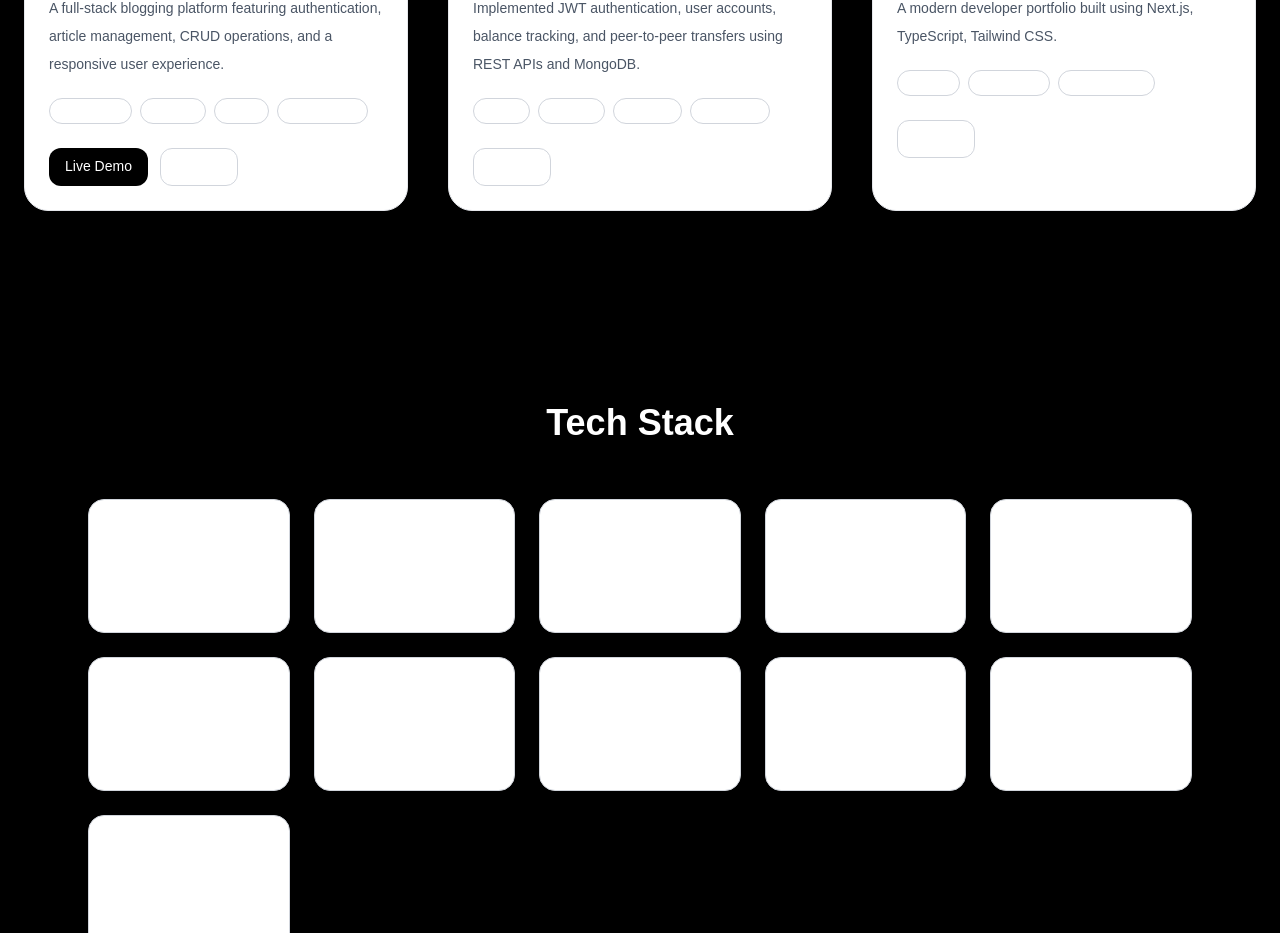
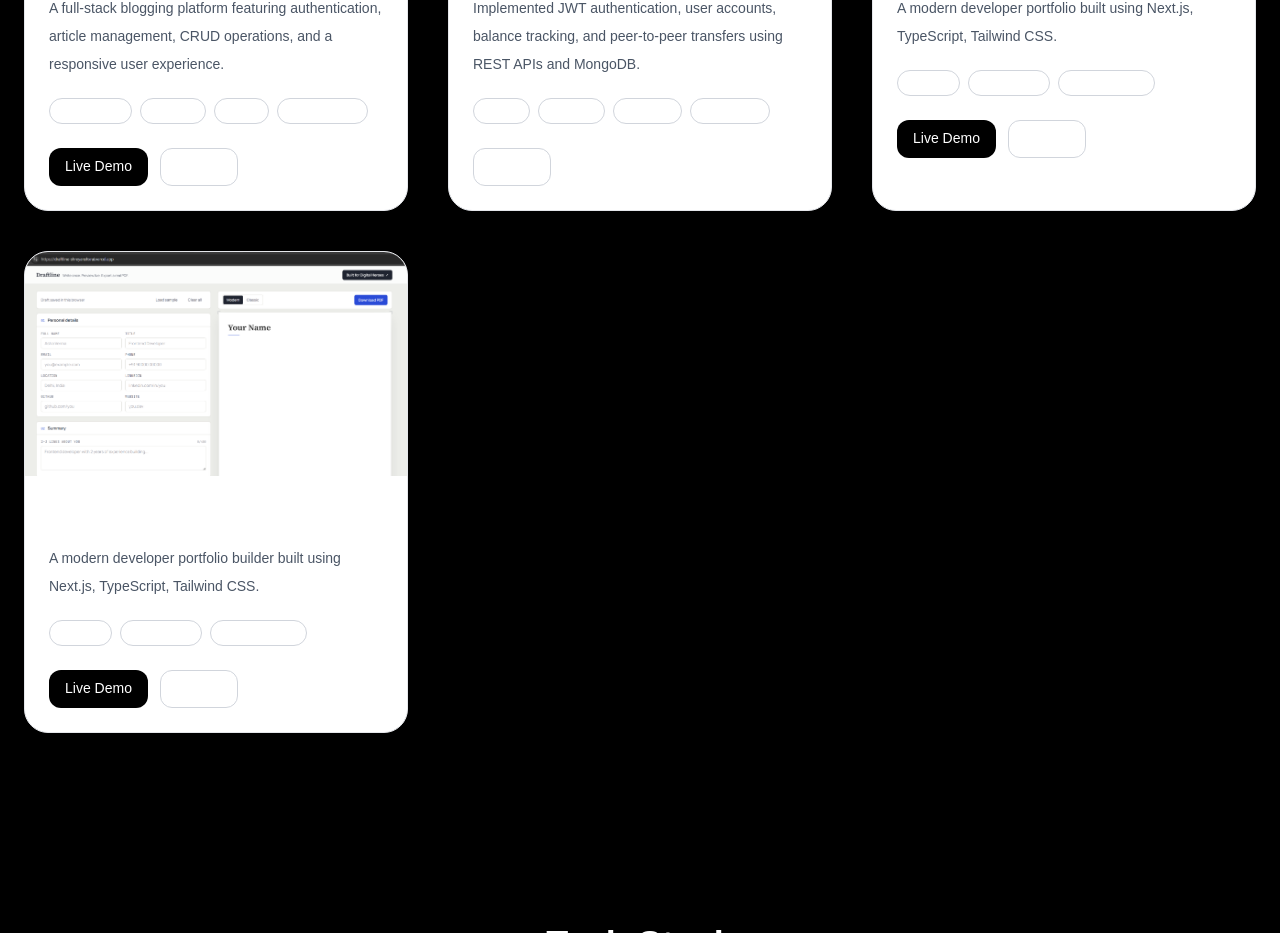
Before and after one commit to shreyanshxrai/my-portfolio, a Next.js app: page /projects in a window 1280 px wide. Shown: the part 620-1553 px from the top of the page. Built offline with nearby package versions, Linux system fonts and the light colour scheme.

Commit message:
added a new project

```diff
--- a/src/app/projects/page.tsx
+++ b/src/app/projects/page.tsx
@@ -49,9 +49,28 @@ const projects = [
 
     ],
     github:
-      "https://github.com/shreyanshxrai/my-portfolio"
+      "https://github.com/shreyanshxrai/my-portfolio",
+    live : "https://shreyanshraiportfolio.vercel.app/"
 
   },
+  {
+    title: "Draftline",
+    description:
+      "A modern developer portfolio builder built using Next.js, TypeScript, Tailwind CSS.",
+    image: "/draftline.png",
+    tech: [
+      "Next.js",
+      "TypeScript",
+      "Tailwind CSS",
+
+    ],
+    github:
+      "https://github.com/shreyanshxrai/draftline",
+   live : "https://draftline-shreyanshxrai.vercel.app/",
+
+
+  }
+
 ];
 
 export default function ProjectsPage() {
```
Also changed, not shown: public/draftline.png (added).
